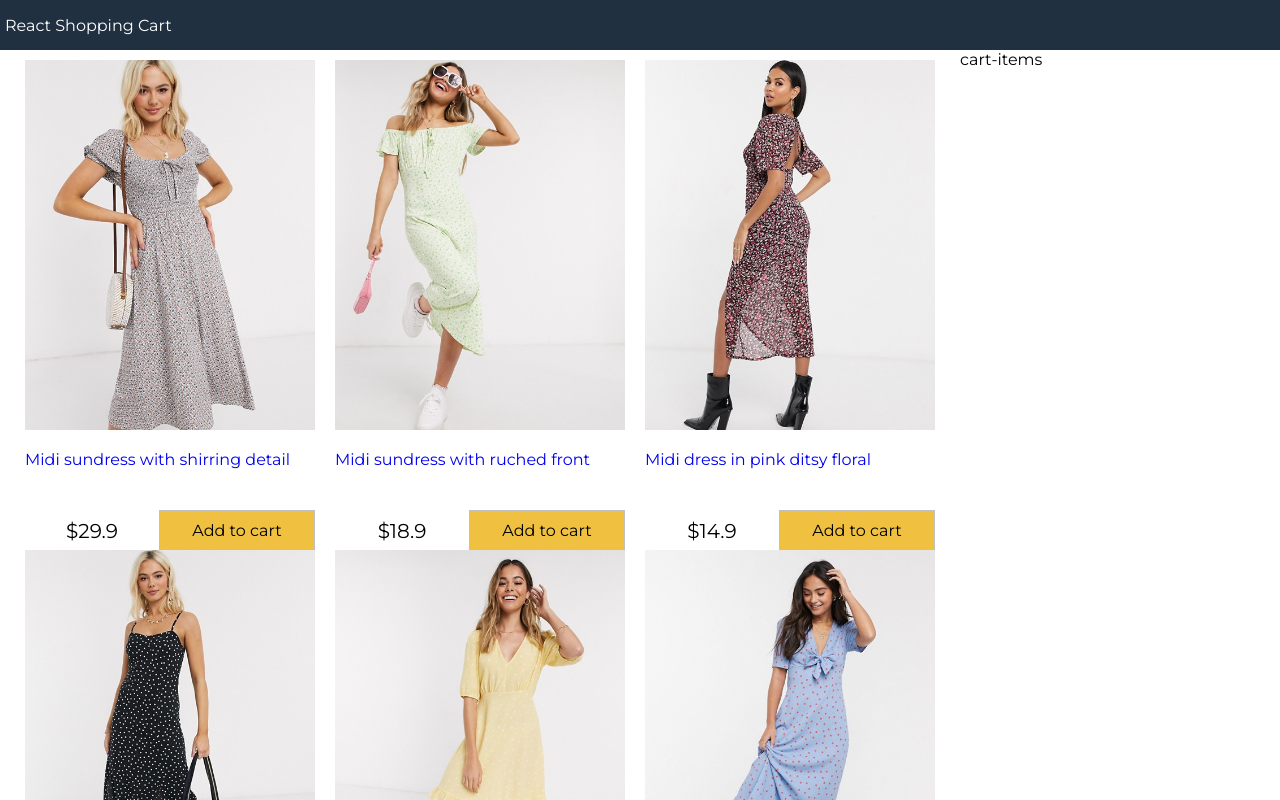
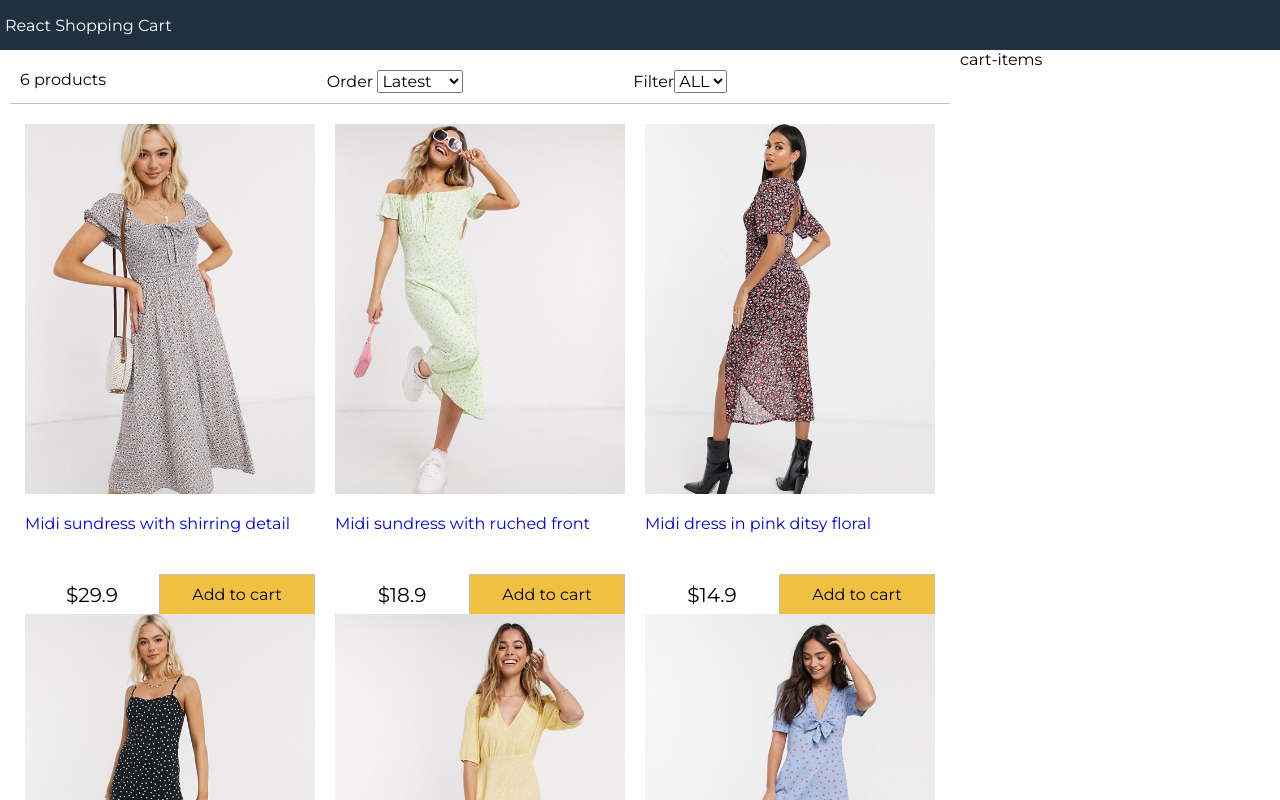
Before and after one commit to Akmhere/react-shopping-cart, a React (Create React App) app: page / in a window 1280 px wide. Shown: the top 800 px of the page. Built offline with nearby package versions, Linux system fonts and the light colour scheme.

Commit message:
filter-components

```diff
--- a/src/App.js
+++ b/src/App.js
@@ -1,5 +1,7 @@
 //feature-1
 import React from 'react';
+import Filter from './components/Filter';
+import products from './components/Products';
 import Products from './components/Products'
 import data from './data.json';
 
@@ -14,6 +16,41 @@
       sort : ""
     };
   }
+  sortProducts = (event) => {
+       const sortt = (event.target.value);
+       this.setState((state)=>  ({
+         sort : sortt,
+         products : this.state.products.slice().sort((a,b) => (
+           sortt === "highest"
+           ? a.price < b.price
+              ? 1 : -1
+           : sortt === "lowest"
+           ? a.price > b.price
+              ? 1 : -1
+           : a._id > b._id
+              ? 1 : -1
+
+         ))
+       }) )
+  }
+  filterProducts = (event) => {
+    console.log(event.target.value);
+    if(event.target.value === "")
+    {
+      this.setState({size: event.target.value , products : data.products});
+    }
+    else{
+      this.setState({
+        size: event.target.value ,
+        products : data.products.filter(
+          (product) => (product.availableSizes.indexOf(event.target.value)>= 0 )
+        ) ,
+        sort : ""
+
+      });
+    }
+
+  }
   render(){
     return (
       <div className="grid-container">
@@ -23,7 +60,13 @@
         <main>
           <div className= "content">
             <div className="main" >
-           <Products products={this.state.products} ></Products>
+                <Filter count={this.state.products.length}
+                        size={this.state.size}
+                        sort={this.state.sort}
+                        filterProducts={this.filterProducts}
+                        sortProducts={this.sortProducts}
+                ></Filter>
+                <Products products={this.state.products} ></Products>
             </div>
             <div className="sidebar" >cart-items</div>
           </div>
--- /dev/null
+++ b/src/components/Filter.js
@@ -0,0 +1,30 @@
+import React, { Component } from 'react'
+
+export default class Filter extends Component {
+    render() {
+        return (
+            <div className="filter">
+                <div className="filter-result">{this.props.count} products</div>
+                <div className="filter-sort">Order {" "}
+                    <select value={this.props.sort} onChange={this.props.sortProducts} >
+                        <option>Latest</option>
+                        <option value="lowest">Lowest</option>
+                        <option value="highest">Highest</option>
+                    </select>
+                </div>
+                <div className="filter-size">
+                    Filter
+                     <select value={this.props.size} onChange={this.props.filterProducts} >
+                        <option value="">ALL</option>
+                        <option value="XS">XS</option>
+                        <option value="S">S</option>
+                        <option value="M">M</option>
+                        <option value="L">L</option>
+                        <option value="XL">XL</option>
+                        <option value="XXL">XXL</option>
+                     </select>
+                </div>
+            </div>
+        )
+    }
+}
```
